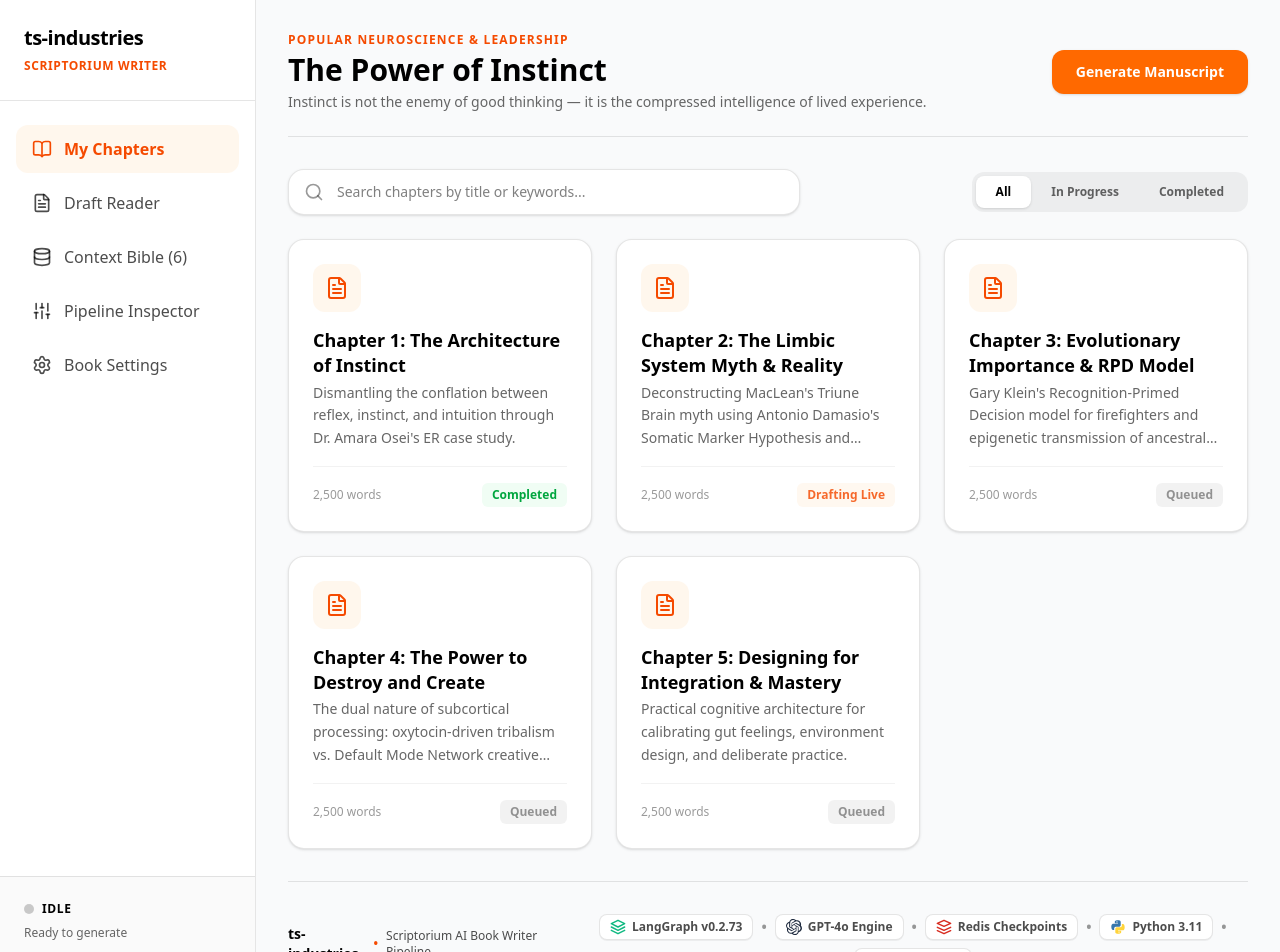
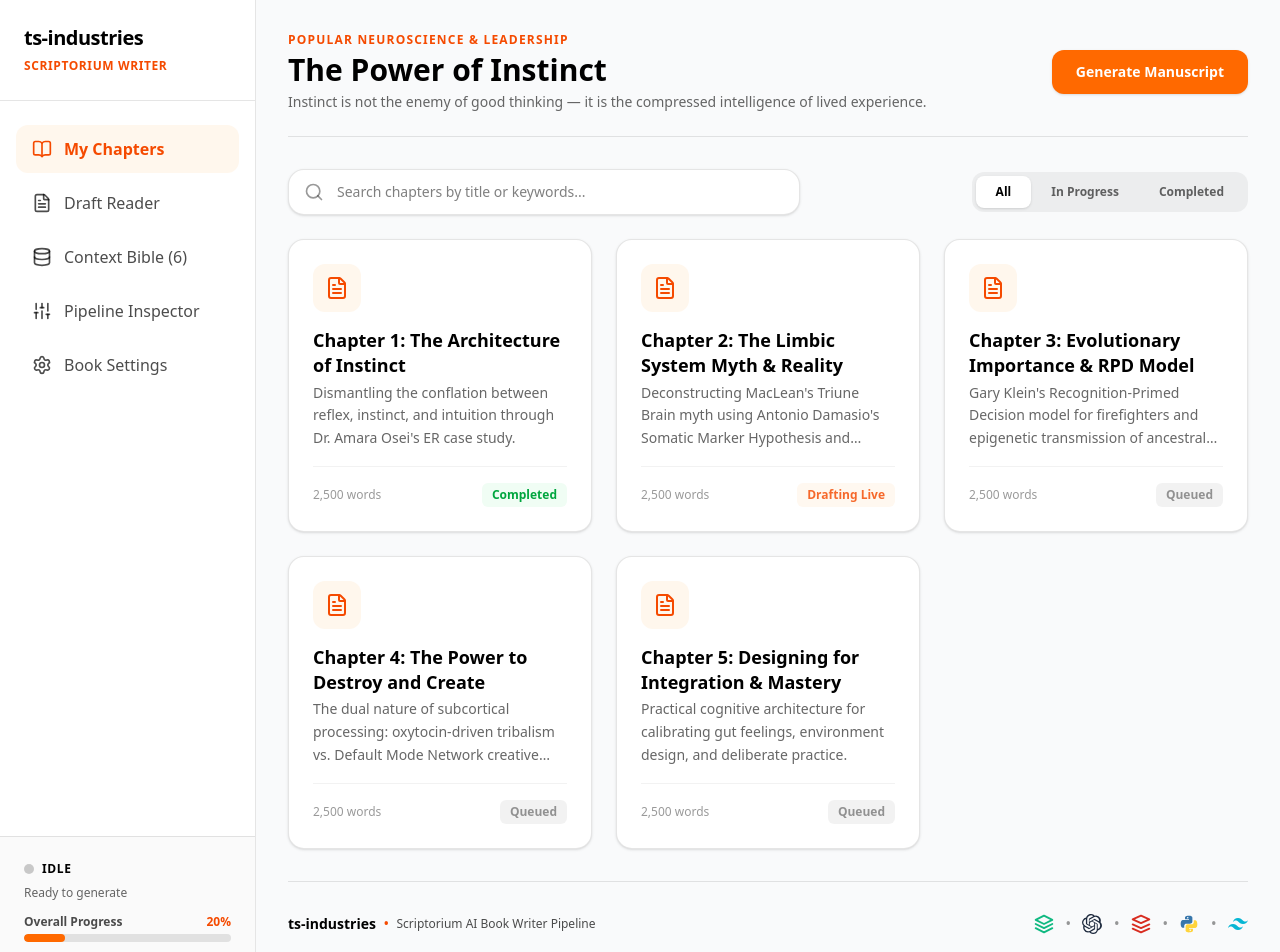
Before and after one commit to thulanesigasa/my_writer, a Next.js app in the folder frontend/: page / in a window 1280 px wide. Shown: the top 952 px of the page. Built offline with nearby package versions, Linux system fonts and the light colour scheme.

Commit message:
design: footer standalone SVGs with bullets, no div boxes, no text labels

```diff
--- a/frontend/app/page.tsx
+++ b/frontend/app/page.tsx
@@ -14,7 +14,6 @@ import {
   Database,
   Copy,
   Check,
-  Sparkles,
 } from "lucide-react";
 
 // ── Types ─────────────────────────────────────────────────────────────────────
@@ -42,10 +41,10 @@ interface SubSectionTask {
   draft_prose?: string;
 }
 
-// ── SVG Brand Tech Logos ──────────────────────────────────────────────────────
+// ── SVG Brand Tech Logos (clean, standalone) ──────────────────────────────────
 function LangGraphLogo() {
   return (
-    <svg className="w-4 h-4 inline-block align-text-bottom text-[#10B981]" viewBox="0 0 24 24" fill="none" stroke="currentColor" strokeWidth="2.2" strokeLinecap="round" strokeLinejoin="round">
+    <svg className="w-5 h-5 inline-block align-middle text-[#10B981]" viewBox="0 0 24 24" fill="none" stroke="currentColor" strokeWidth="2.2" strokeLinecap="round" strokeLinejoin="round">
       <path d="M12 2L2 7l10 5 10-5-10-5zM2 17l10 5 10-5M2 12l10 5 10-5" />
     </svg>
   );
@@ -53,7 +52,7 @@ function LangGraphLogo() {
 
 function OpenAILogo() {
   return (
-    <svg className="w-4 h-4 inline-block align-text-bottom fill-current text-slate-800" viewBox="0 0 24 24">
+    <svg className="w-5 h-5 inline-block align-middle fill-current text-slate-800" viewBox="0 0 24 24">
       <path d="M22.2819 9.8211a5.9847 5.9847 0 0 0-.5157-4.9108 6.0462 6.0462 0 0 0-6.5098-2.9A6.0651 6.0651 0 0 0 4.9807 4.1818a5.9847 5.9847 0 0 0-3.9977 2.9 6.0462 6.0462 0 0 0 .7427 7.0966 5.98 5.98 0 0 0 .511 4.9107 6.051 6.051 0 0 0 6.5146 2.9001A5.9847 5.9847 0 0 0 13.2599 24a6.0557 6.0557 0 0 0 5.7718-4.2058 5.9894 5.9894 0 0 0 3.9977-2.9001 6.0557 6.0557 0 0 0-.7475-7.0729zm-9.022 12.6081a4.4755 4.4755 0 0 1-2.8764-1.0408l.1419-.0804 4.7783-2.7582a.7948.7948 0 0 0 .3927-.6813v-6.7369l2.02 1.1686a.071.071 0 0 1 .038.052v5.5826a4.504 4.504 0 0 1-4.4945 4.4944zm-9.6607-4.1254a4.4708 4.4708 0 0 1-.535-3.0137l.142.0852 4.783 2.7582a.771.771 0 0 0 .7806 0l5.8428-3.3685v2.3324a.0804.0804 0 0 1-.0332.0615L9.74 19.9502a4.4992 4.4992 0 0 1-6.1408-1.6464zM2.3408 7.8956a4.485 4.485 0 0 1 2.3655-1.9728V11.6a.7664.7664 0 0 0 .3879.6765l5.8144 3.3543-2.0201 1.1685a.0757.0757 0 0 1-.071 0l-4.8303-2.7865A4.504 4.504 0 0 1 2.3408 7.8956zm16.0993 3.8558L12.6007 8.3829l2.02-1.1638a.0757.0757 0 0 1 .071 0l4.8303 2.7913a4.4944 4.4944 0 0 1-.6765 8.1042v-5.6772a.79.79 0 0 0-.3953-.6859zm2.0107-3.0231l-.1419-.0852-4.7735-2.7582a.7758.7758 0 0 0-.7854 0L8.9072 9.2535V6.9211a.0757.0757 0 0 1 .0332-.0615l4.8303-2.7866a4.5016 4.5016 0 0 1 6.6802 4.66zM8.3061 12.863l-2.02-1.1638a.0804.0804 0 0 1-.038-.052V6.0646a4.5016 4.5016 0 0 1 7.3757-3.4537l-.1419.0804L8.7036 5.4495a.7948.7948 0 0 0-.3927.6813zm1.0936-2.3655l2.6005-1.5 2.6005 1.5v3.0001l-2.6005 1.5-2.6005-1.5z"/>
     </svg>
   );
@@ -61,7 +60,7 @@ function OpenAILogo() {
 
 function RedisLogo() {
   return (
-    <svg className="w-4 h-4 inline-block align-text-bottom" viewBox="0 0 24 24" fill="none">
+    <svg className="w-5 h-5 inline-block align-middle" viewBox="0 0 24 24" fill="none">
       <path d="M2 17.5L12 22L22 17.5M2 12.5L12 17L22 12.5M12 2L2 6.5L12 11L22 6.5L12 2Z" stroke="#D82C20" strokeWidth="2.2" strokeLinecap="round" strokeLinejoin="round" />
     </svg>
   );
@@ -69,7 +68,7 @@ function RedisLogo() {
 
 function PythonLogo() {
   return (
-    <svg className="w-4 h-4 inline-block align-text-bottom" viewBox="0 0 24 24">
+    <svg className="w-5 h-5 inline-block align-middle" viewBox="0 0 24 24">
       <path fill="#3776AB" d="M11.88 2C6.9 2 7.23 4.16 7.23 4.16V6.4H12V7.15H5.06S2 6.8 2 11.78c0 4.97 2.67 4.8 2.67 4.8h1.6v-2.28s-.09-2.72 2.67-2.72h4.54s2.58.04 2.58-2.5V4.66S16.5 2 11.88 2zm-1.42 1.48a.95.95 0 1 1 0 1.9.95.95 0 0 1 0-1.9z"/>
       <path fill="#FFD43B" d="M12.12 22c4.98 0 4.65-2.16 4.65-2.16V17.6H12v-.75h6.94S22 17.2 22 12.22c0-4.97-2.67-4.8-2.67-4.8h-1.6v2.28s.09 2.72-2.67 2.72h-4.54s-2.58-.04-2.58 2.5v4.5s-.44 2.66 4.18 2.66zm1.42-1.48a.95.95 0 1 1 0-1.9.95.95 0 0 1 0 1.9z"/>
     </svg>
@@ -78,7 +77,7 @@ function PythonLogo() {
 
 function TailwindLogo() {
   return (
-    <svg className="w-4 h-4 inline-block align-text-bottom" viewBox="0 0 24 24">
+    <svg className="w-5 h-5 inline-block align-middle" viewBox="0 0 24 24">
       <path fill="#06B6D4" d="M12.001 4.8c-3.2 0-5.2 1.6-6 4.8 1.2-1.6 2.6-2.2 4.2-1.8.913.228 1.565.89 2.288 1.624C13.666 10.618 15.027 12 18.001 12c3.2 0 5.2-1.6 6-4.8-1.2 1.6-2.6 2.2-4.2 1.8-.913-.228-1.565-.89-2.288-1.624C16.337 6.182 14.976 4.8 12.001 4.8zm-6 7.2c-3.2 0-5.2 1.6-6 4.8 1.2-1.6 2.6-2.2 4.2-1.8.913.228 1.565.89 2.288 1.624C7.666 17.818 9.027 19.2 12.001 19.2c3.2 0 5.2-1.6 6-4.8-1.2 1.6-2.6 2.2-4.2 1.8-.913-.228-1.565-.89-2.288-1.624C10.337 13.382 8.976 12 6.001 12z"/>
     </svg>
   );
@@ -404,7 +403,7 @@ export default function DashboardPage() {
     <div className="min-h-screen bg-gray-50 flex font-sans text-black">
       {/* ── LEFT SIDEBAR (ts-industries style) ───────────────────────────────── */}
       <aside className="w-64 bg-white border-r border-black/10 flex flex-col hidden md:flex">
-        {/* Brand - ts-industries (AI screenshot removed as requested) */}
+        {/* Brand - ts-industries */}
         <div className="p-6 border-b border-black/10">
           <span className="text-xl font-bold tracking-tight text-black block">
             ts-industries
@@ -839,7 +838,7 @@ export default function DashboardPage() {
             </div>
           )}
 
-          {/* ── FOOTER WITH TECH STACK SVGs AND BULLETS intact ────────────────── */}
+          {/* ── FOOTER WITH ONLY RAW SVGs SEPARATED BY BULLETS (NO WORDS, NO BOX) ── */}
           <footer className="mt-auto pt-8 border-t border-black/10 text-xs text-black/60 flex flex-col sm:flex-row items-center justify-between gap-4">
             <div className="flex items-center gap-2">
               <span className="font-bold text-black text-sm">ts-industries</span>
@@ -847,39 +846,17 @@ export default function DashboardPage() {
               <span className="font-medium text-black/70">Scriptorium AI Book Writer Pipeline</span>
             </div>
 
-            <div className="flex flex-wrap items-center justify-center gap-2 text-black/70 font-semibold">
-              <span className="inline-flex items-center gap-1.5 bg-white border border-black/10 px-2.5 py-1 rounded-lg shadow-2xs">
-                <LangGraphLogo />
-                <span>LangGraph v0.2.73</span>
-              </span>
-
-              <span className="text-black/40 font-bold text-sm">•</span>
-
-              <span className="inline-flex items-center gap-1.5 bg-white border border-black/10 px-2.5 py-1 rounded-lg shadow-2xs">
-                <OpenAILogo />
-                <span>GPT-4o Engine</span>
-              </span>
-
-              <span className="text-black/40 font-bold text-sm">•</span>
-
-              <span className="inline-flex items-center gap-1.5 bg-white border border-black/10 px-2.5 py-1 rounded-lg shadow-2xs">
-                <RedisLogo />
-                <span>Redis Checkpoints</span>
-              </span>
-
-              <span className="text-black/40 font-bold text-sm">•</span>
-
-              <span className="inline-flex items-center gap-1.5 bg-white border border-black/10 px-2.5 py-1 rounded-lg shadow-2xs">
-                <PythonLogo />
-                <span>Python 3.11</span>
-              </span>
-
-              <span className="text-black/40 font-bold text-sm">•</span>
-
-              <span className="inline-flex items-center gap-1.5 bg-white border border-black/10 px-2.5 py-1 rounded-lg shadow-2xs">
-                <TailwindLogo />
-                <span>Tailwind CSS</span>
-              </span>
+            {/* Standalone SVGs separated by • bullets — no words, no container boxes */}
+            <div className="flex items-center justify-center gap-3 text-black/40">
+              <LangGraphLogo />
+              <span className="font-bold">•</span>
+              <OpenAILogo />
+              <span className="font-bold">•</span>
+              <RedisLogo />
+              <span className="font-bold">•</span>
+              <PythonLogo />
+              <span className="font-bold">•</span>
+              <TailwindLogo />
             </div>
           </footer>
         </div>
```
